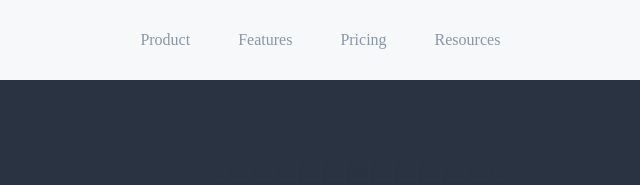
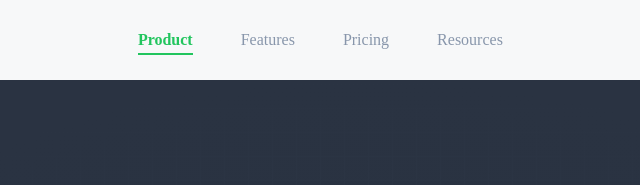
Before and after one commit to khayrullaevf/flexUI, a plain HTML site: page index.html in a window 1280 px wide. In both pictures the pointer is over the link "Product". Shown: the top 185 px of the page, 278-918 px from the left. Drawn offline with Linux system fonts and the light colour scheme; a web font is replaced by a local one.

Commit message:
navbar__menu-link:hover

```diff
--- a/css/main.css
+++ b/css/main.css
@@ -75,6 +75,14 @@ header {
   line-height: 24px;
   outline: none;
   text-decoration: none;
+  padding-bottom: 5px;
+}
+.navbar__menu-link:hover{
+  border-bottom: 2px solid var(--button--bg--green);
+  color: var(--button--bg--green);
+  font-weight: 600;
+
+
 }
 .navbar__buttons {
   display: flex;
@@ -106,7 +114,7 @@ header {
   align-items: center;
   column-gap: 6px;
   color: var(--primary-050, #f0fdf4);
-  transition: 0.2s;
+  transition: 0.3s;
 }
 .navbar__signup {
   border-radius: 6px;
@@ -970,7 +978,7 @@ header {
   box-shadow: 0px 1px 2px 0px rgba(105, 81, 255, 0.05);
   cursor: pointer;
 }
-.application-about__us:hover {
+.application__about-us:hover {
   background: var(--primary--green);
   box-shadow: 0px 1px 2px 0px rgba(105, 81, 255, 0.05);
   border: 1px solid var(--button--bg--green);
```
